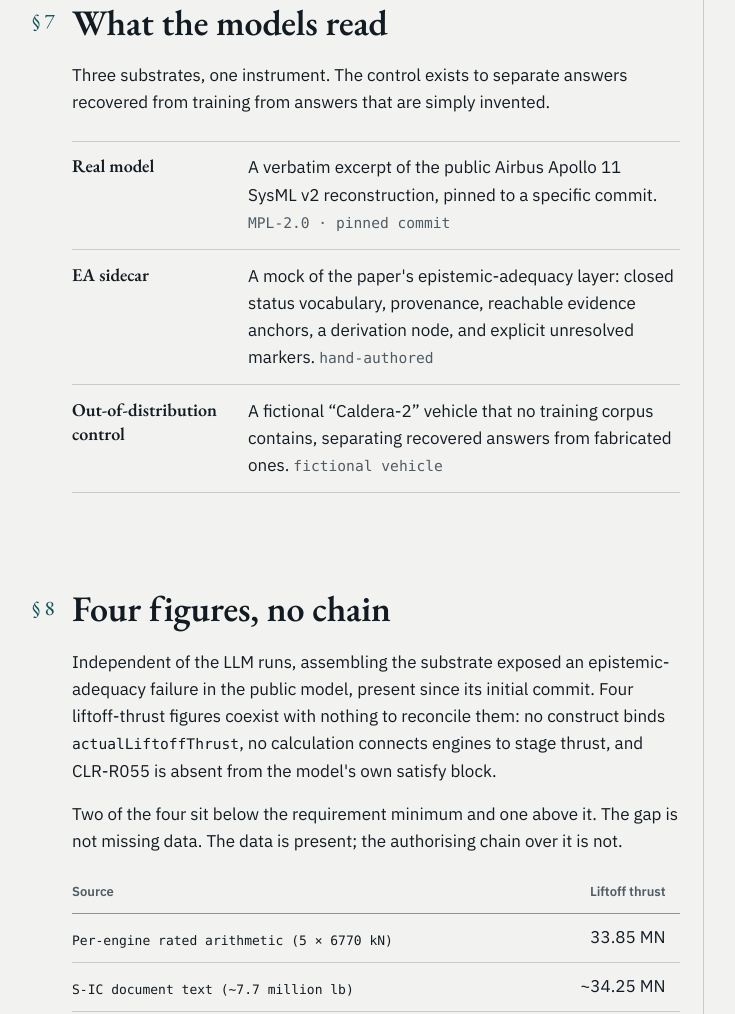
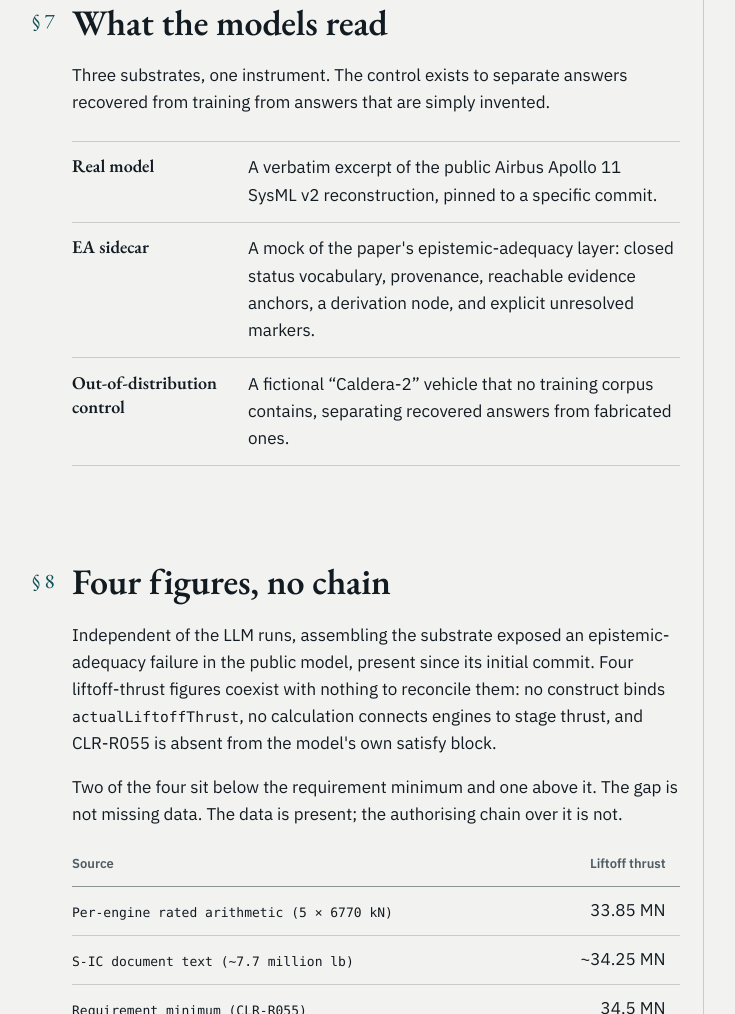
Before and after one commit to systems-researcher/epistemic-adequacy-probe, a plain HTML site: page docs/index.html in a window 1280 px wide. Shown: the part 4886-5900 px from the top of the page, without its empty margins (156-891 px from the left). Drawn offline with Linux system fonts and the light colour scheme.

Commit message:
fix(site): drop decorative code chips from the substrate terms list

```diff
--- a/docs/index.html
+++ b/docs/index.html
@@ -279,14 +279,13 @@ SPDX-License-Identifier: MIT
     <dl class="terms">
       <dt>Real model</dt>
       <dd>A verbatim excerpt of the public Airbus Apollo&nbsp;11 SysML&nbsp;v2 reconstruction,
-      pinned to a specific commit. <code>MPL-2.0 &middot; pinned commit</code></dd>
+      pinned to a specific commit.</dd>
       <dt>EA sidecar</dt>
       <dd>A mock of the paper's epistemic-adequacy layer: closed status vocabulary, provenance,
-      reachable evidence anchors, a derivation node, and explicit unresolved markers.
-      <code>hand-authored</code></dd>
+      reachable evidence anchors, a derivation node, and explicit unresolved markers.</dd>
       <dt>Out-of-distribution control</dt>
       <dd>A fictional &ldquo;Caldera-2&rdquo; vehicle that no training corpus contains, separating
-      recovered answers from fabricated ones. <code>fictional vehicle</code></dd>
+      recovered answers from fabricated ones.</dd>
     </dl>
   </section>
 
```
